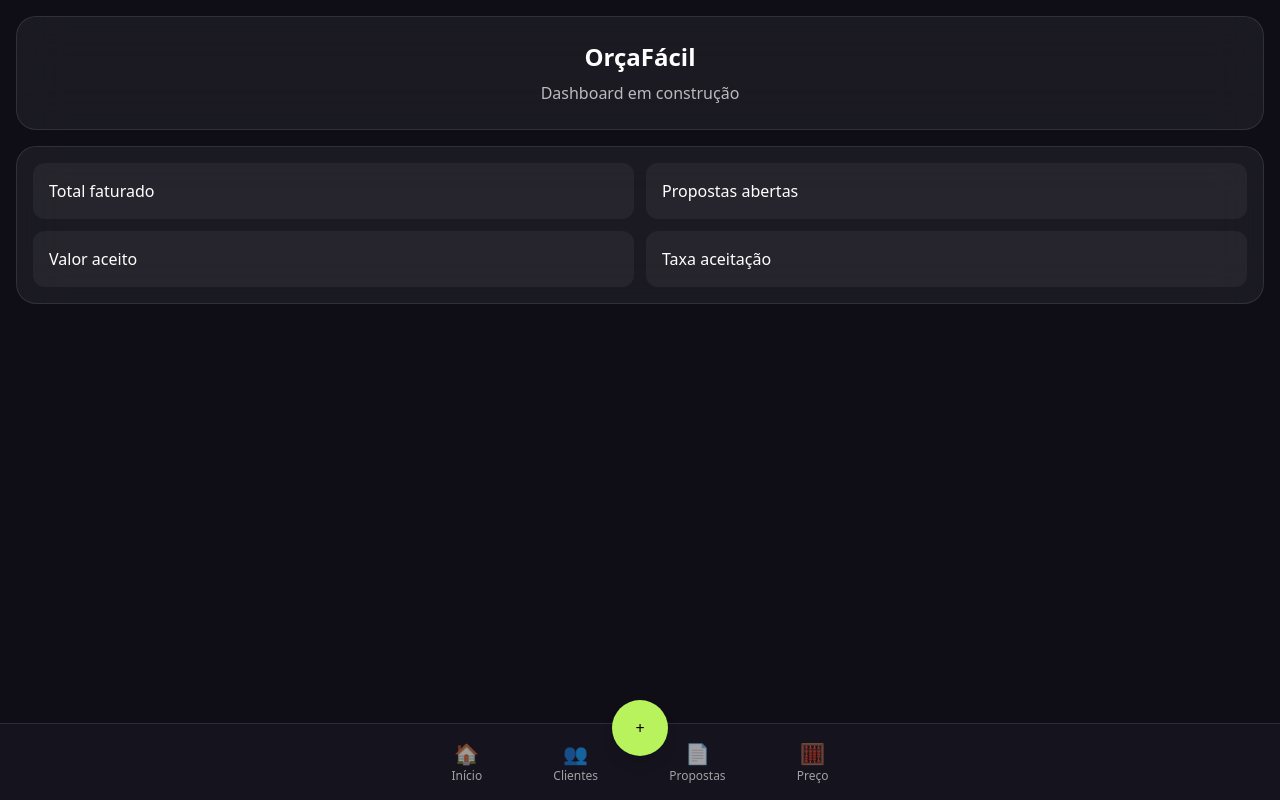
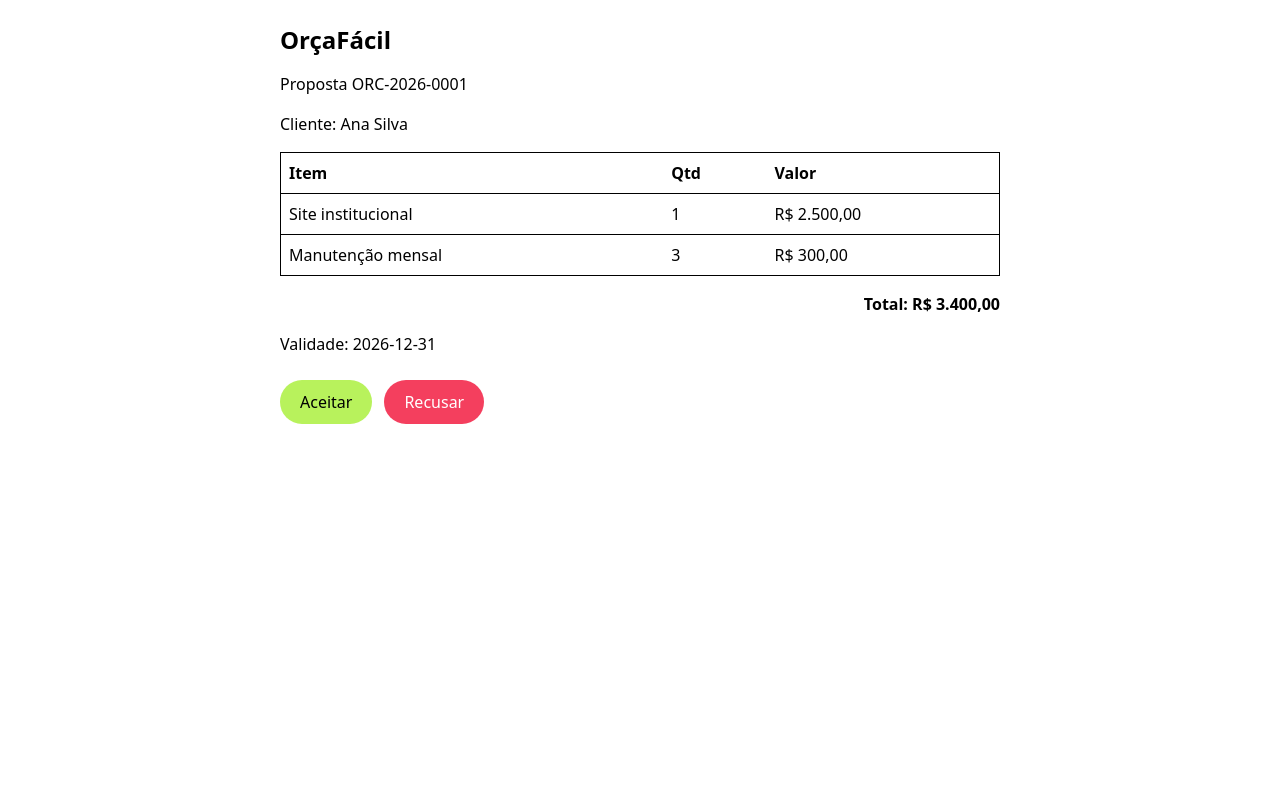
Before and after one commit to alxzyc/orcafacil, a React (Vite) app: page /p/1 in a window 1280 px wide. Built offline with nearby package versions, Linux system fonts and the light colour scheme.

Commit message:
feat: visualização pública de proposta e exportação PDF

```diff
--- a/src/App.tsx
+++ b/src/App.tsx
@@ -7,6 +7,7 @@ import { ClientesList } from './features/clientes/ClientesList';
 import { Calculadora } from './features/precificacao/Calculadora';
 import { PropostasList } from './features/propostas/PropostasList';
 import { ProposalForm } from './features/propostas/ProposalForm';
+import { PublicProposal } from './features/propostas/PublicProposal';
 
 const Home = () => (
   <div className="min-h-screen bg-[#0F0E17] text-white pb-24">
@@ -57,6 +58,7 @@ export default function App() {
             <BottomNav />
           </div>
         } />
+        <Route path="/p/:id" element={<PublicProposal />} />
         <Route path="*" element={<Home />} />
       </Routes>
     </BrowserRouter>
--- /dev/null
+++ b/src/features/propostas/PublicProposal.tsx
@@ -0,0 +1,58 @@
+import React from 'react';
+import { jsPDF } from 'jspdf';
+import html2canvas from 'html2canvas';
+import { Button } from '../../components/Button';
+
+const mock = {
+  numero: 'ORC-2026-0001',
+  cliente: 'Ana Silva',
+  itens: [
+    { descricao: 'Site institucional', quantidade: 1, valorUnitario: 2500 },
+    { descricao: 'Manutenção mensal', quantidade: 3, valorUnitario: 300 },
+  ],
+  validade: '2026-12-31',
+  total: 3400
+};
+
+export const PublicProposal: React.FC = () => {
+  const exportPdf = async () => {
+    const el = document.getElementById('proposal-content');
+    if (!el) return;
+    const canvas = await html2canvas(el);
+    const pdf = new jsPDF('p','mm','a4');
+    const imgData = canvas.toDataURL('image/png');
+    const width = 210;
+    const height = (canvas.height * width) / canvas.width;
+    pdf.addImage(imgData,'PNG',10,10,width,height);
+    pdf.save(`${mock.numero}.pdf`);
+  };
+
+  return (
+    <div className="min-h-screen bg-white text-black p-6 max-w-3xl mx-auto">
+      <div id="proposal-content" className="space-y-4">
+        <h1 className="text-2xl font-bold">OrçaFácil</h1>
+        <div>Proposta {mock.numero}</div>
+        <div>Cliente: {mock.cliente}</div>
+        <table className="w-full border">
+          <thead><tr className="border-b"><th className="text-left p-2">Item</th><th className="text-left p-2">Qtd</th><th className="text-left p-2">Valor</th></tr></thead>
+          <tbody>
+            {mock.itens.map((i,idx)=>(
+              <tr key={idx} className="border-b">
+                <td className="p-2">{i.descricao}</td>
+                <td className="p-2">{i.quantidade}</td>
+                <td className="p-2">{new Intl.NumberFormat('pt-BR',{style:'currency',currency:'BRL'}).format(i.valorUnitario)}</td>
+              </tr>
+            ))}
+          </tbody>
+        </table>
+        <div className="text-right font-bold">Total: {new Intl.NumberFormat('pt-BR',{style:'currency',currency:'BRL'}).format(mock.total)}</div>
+        <div>Validade: {mock.validade}</div>
+      </div>
+      <div className="flex gap-3 mt-6">
+        <Button variant="primary">Aceitar</Button>
+        <Button variant="danger">Recusar</Button>
+        <Button variant="secondary" onClick={exportPdf}>Exportar PDF</Button>
+      </div>
+    </div>
+  );
+};
```
